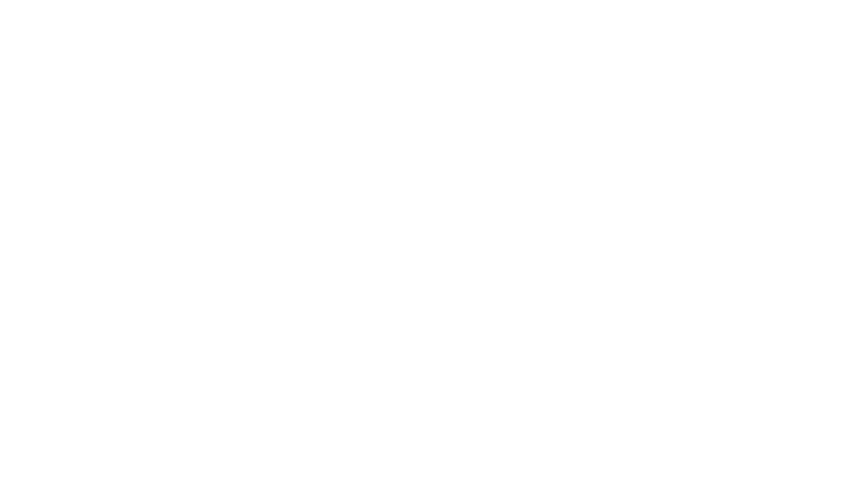
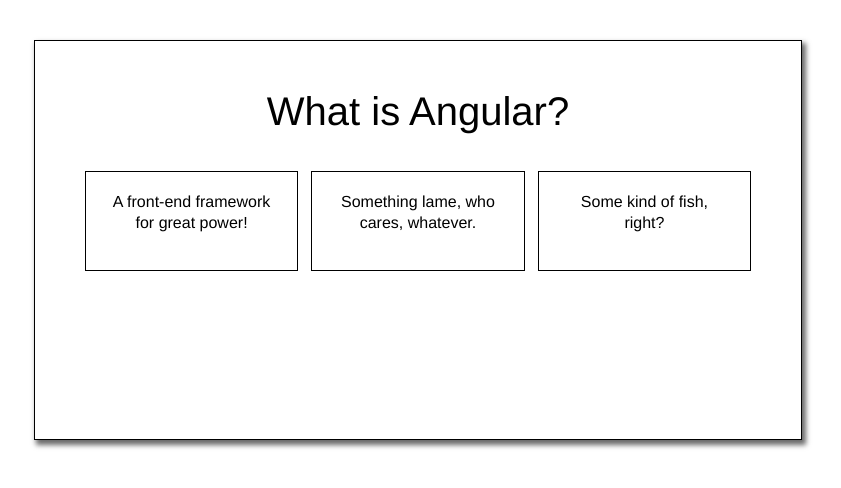
Before and after one commit to TheDooner64/flashcards-controllers, a website: page index.html in a window 1280 px wide. Shown: the whole page, without its empty margins (222-1063 px from the left). Drawn offline with Linux system fonts and the light colour scheme.

Commit message:
Set up angular controller

```diff
--- a/index.html
+++ b/index.html
@@ -5,7 +5,17 @@
         <!-- We've provided some styles for you, aren't we nice? -->
         <link rel="stylesheet" type="text/css" href="reset.css" />
         <link rel="stylesheet" type="text/css" href="style.css" />
+        <script src="angular.js" defer></script>
+        <script src="app.js" defer></script>
     </head>
-    <body>
+    <body ng-app='FlashCards'>
+      <div class="flash-card" ng-controller='FlashCardController'>
+        <h1 class="ng-binding">{{ flashCard.question }}</h1>
+        <ul class="flash-card-answers">
+            <li class="flash-card-answer" ng-repeat="answer in flashCard.answers">
+                {{ answer.text }}
+            </li>
+        </ul>
+      </div>
     </body>
 </html>
--- a/public/app.js
+++ b/public/app.js
@@ -0,0 +1,12 @@
+var app = angular.module('FlashCards', []);
+
+app.controller('FlashCardController', function($scope) {
+  $scope.flashCard = {
+    question: 'What is Angular?',
+    answers: [
+        { text: 'A front-end framework for great power!', correct: true },
+        { text: 'Something lame, who cares, whatever.', correct: false },
+        { text: 'Some kind of fish, right?', correct: false }
+    ]
+  };
+});
```
